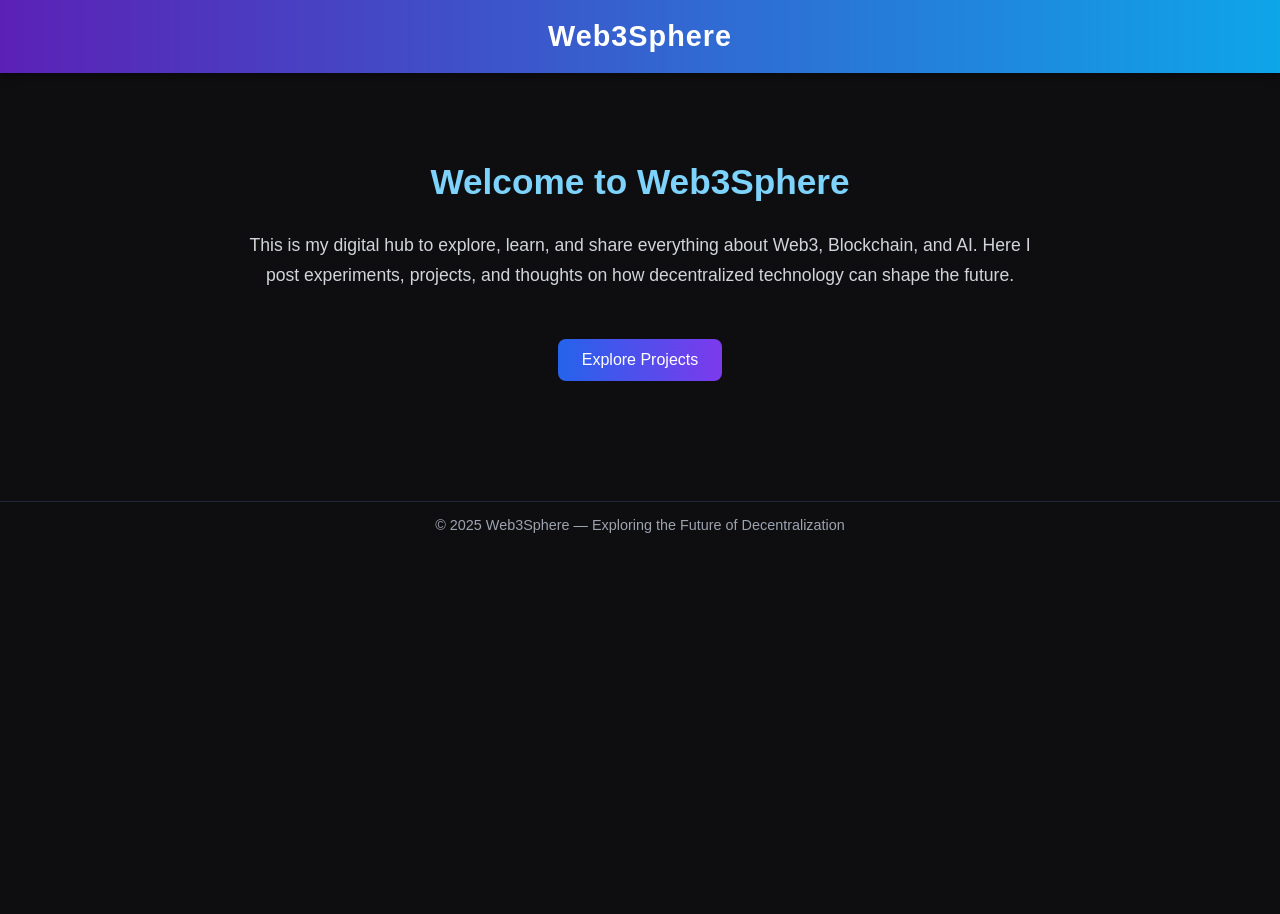
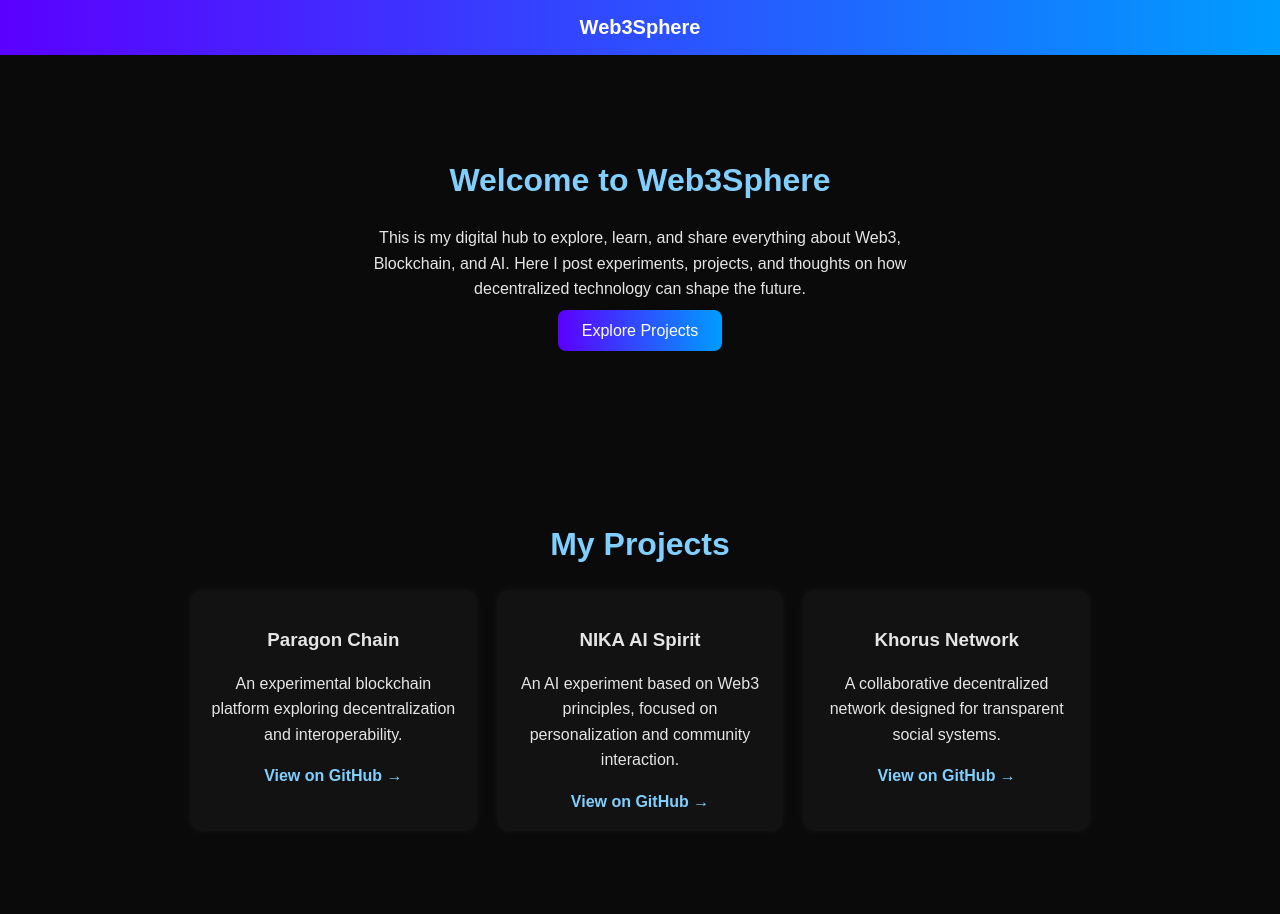
Before and after one commit to Web3Sphere/Web3Sphere.github.io, a plain HTML site: page index.html in a window 1280 px wide. Shown: the top 914 px of the page. Before the commit the page ends 800 px from the top, so only its background shows below. Drawn offline with Linux system fonts and the light colour scheme.

Commit message:
Add initial HTML structure for Web3Sphere
Updated HTML structure and styling for improved layout and aesthetics.

```diff
--- a/index.html
+++ b/index.html
@@ -1,80 +1,116 @@
 <!DOCTYPE html>
 <html lang="en">
 <head>
-  <meta charset="UTF-8">
-  <meta name="viewport" content="width=device-width, initial-scale=1.0">
-  <title>Web3Sphere | Explore the Future of Decentralization</title>
+  <meta charset="UTF-8" />
+  <meta name="viewport" content="width=device-width, initial-scale=1.0" />
+  <title>Web3Sphere</title>
   <style>
     body {
       margin: 0;
-      font-family: 'Poppins', sans-serif;
-      background-color: #0e0e10;
-      color: #e6e6e6;
+      font-family: "Poppins", sans-serif;
+      background-color: #0a0a0a;
+      color: #e5e5e5;
       text-align: center;
+      scroll-behavior: smooth;
     }
-
     header {
-      background: linear-gradient(90deg, #5b21b6, #0ea5e9);
-      padding: 20px 0;
-      font-size: 1.8em;
-      font-weight: 600;
-      letter-spacing: 1px;
+      background: linear-gradient(90deg, #5b00ff, #009dff);
+      padding: 16px;
       color: white;
-      box-shadow: 0 2px 10px rgba(0,0,0,0.4);
+      font-weight: bold;
+      font-size: 20px;
     }
-
     section {
-      padding: 60px 20px;
-      max-width: 800px;
+      padding: 80px 20px;
+    }
+    h1 {
+      color: #80cfff;
+      font-size: 32px;
+    }
+    p {
+      max-width: 600px;
+      margin: 20px auto;
+      line-height: 1.6;
+    }
+    .btn {
+      background: linear-gradient(90deg, #5b00ff, #009dff);
+      color: white;
+      padding: 12px 24px;
+      border: none;
+      border-radius: 8px;
+      font-size: 16px;
+      cursor: pointer;
+      text-decoration: none;
+      transition: box-shadow 0.3s;
+    }
+    .btn:hover {
+      box-shadow: 0 0 20px rgba(91, 0, 255, 0.6);
+    }
+    .projects {
+      display: grid;
+      gap: 20px;
+      max-width: 900px;
       margin: 0 auto;
+      grid-template-columns: repeat(auto-fit, minmax(250px, 1fr));
     }
-
-    h1 {
-      font-size: 2.2em;
-      color: #7dd3fc;
+    .card {
+      background-color: #121212;
+      border-radius: 12px;
+      padding: 20px;
+      box-shadow: 0 0 10px rgba(255, 255, 255, 0.05);
+      transition: transform 0.3s, box-shadow 0.3s;
     }
-
-    p {
-      font-size: 1.1em;
-      line-height: 1.7em;
-      color: #d1d5db;
+    .card:hover {
+      transform: translateY(-5px);
+      box-shadow: 0 0 15px rgba(0, 157, 255, 0.3);
     }
-
-    a.button {
-      display: inline-block;
-      margin-top: 30px;
-      padding: 12px 24px;
-      background: linear-gradient(90deg, #2563eb, #7c3aed);
-      color: white;
+    .card a {
+      color: #80cfff;
       text-decoration: none;
-      border-radius: 8px;
-      transition: all 0.3s ease-in-out;
+      font-weight: bold;
     }
-
-    a.button:hover {
-      transform: scale(1.05);
-      box-shadow: 0 0 12px #7c3aed;
+    .card a:hover {
+      text-decoration: underline;
     }
-
     footer {
-      margin-top: 60px;
-      padding: 15px 0;
-      font-size: 0.9em;
-      color: #9ca3af;
-      border-top: 1px solid #1f2937;
+      margin-top: 50px;
+      padding: 20px;
+      font-size: 13px;
+      color: #888;
     }
   </style>
 </head>
 <body>
   <header>Web3Sphere</header>
 
-  <section>
+  <section id="home">
     <h1>Welcome to Web3Sphere</h1>
     <p>
       This is my digital hub to explore, learn, and share everything about Web3, Blockchain, and AI.
       Here I post experiments, projects, and thoughts on how decentralized technology can shape the future.
     </p>
-    <a href="#" class="button">Explore Projects</a>
+    <a href="#projects" class="btn">Explore Projects</a>
+  </section>
+
+  <section id="projects">
+    <h1>My Projects</h1>
+    <div class="projects">
+      <div class="card">
+        <h3>Paragon Chain</h3>
+        <p>An experimental blockchain platform exploring decentralization and interoperability.</p>
+        <a href="https://github.com/web3sphere/paragon-chain" target="_blank">View on GitHub →</a>
+      </div>
+      <div class="card">
+        <h3>NIKA AI Spirit</h3>
+        <p>An AI experiment based on Web3 principles, focused on personalization and community interaction.</p>
+        <a href="https://github.com/web3sphere/nika-ai" target="_blank">View on GitHub →</a>
+      </div>
+      <div class="card">
+        <h3>Khorus Network</h3>
+        <p>A collaborative decentralized network designed for transparent social systems.</p>
+        <a href="https://github.com/web3sphere/khorus-network" target="_blank">View on GitHub →</a>
+      </div>
+    </div>
   </section>
 
   <footer>
```
